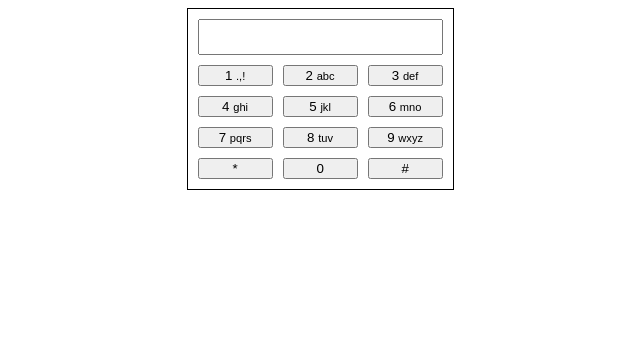
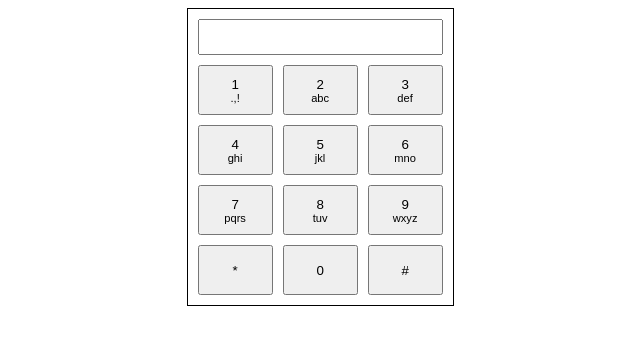
Before and after one commit to Yug34/ikigai-js, a plain HTML site: page index.html in a window 1280 px wide. Shown: the whole page, without its empty margins (327-967 px from the left). Drawn offline with Linux system fonts and the light colour scheme.

Commit message:
Finished styling

```diff
--- a/styles/keypad.css
+++ b/styles/keypad.css
@@ -12,3 +12,12 @@
     grid-column-start: 1;
     grid-column-end: 4;
 }
+
+.gridContainer .keypadBtn {
+    height: 50px;
+    width: 75px;
+}
+
+.gridContainer .keypadBtn .subText {
+    display: block;
+}
```
